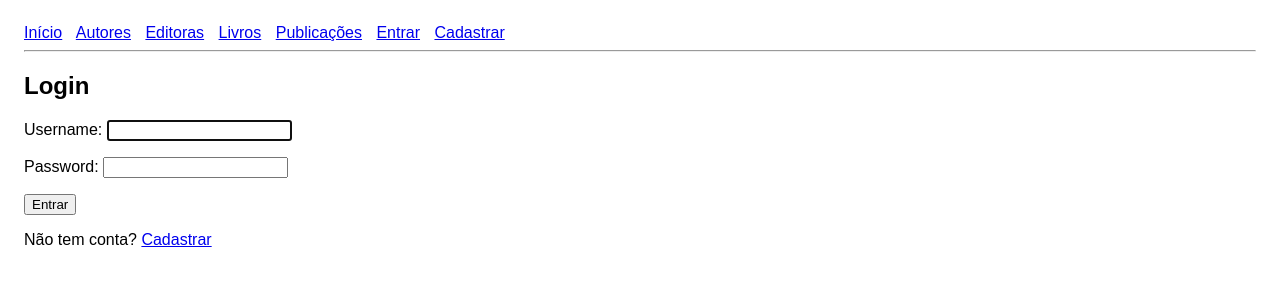
After one commit to felipecartaxo/rad-miniprojeto-myapp, a Django app: page /accounts/login/ in a window 1280 px wide. The commit adds this page. Shown: the top 300 px of the page. Run offline with Django 5.2, Linux system fonts and the light colour scheme.

Commit message:
feat: inclui login, logoff e atualiza os botoes na barra superior

```diff
--- a/edu/templates/edu/base.html
+++ b/edu/templates/edu/base.html
@@ -21,6 +21,13 @@
         <a href="{% url 'editora_list' %}">Editoras</a>
         <a href="{% url 'livro_list' %}">Livros</a>
         <a href="{% url 'publica_list' %}">Publicações</a>
+
+        {% if user.is_authenticated %}
+            <a href="{% url 'logout' %}">Sair</a>
+        {% else %}
+            <a href="{% url 'login' %}">Entrar</a>
+            <a href="{% url 'signup' %}">Cadastrar</a>
+        {% endif %}
     </nav>
     <hr />
 
--- /dev/null
+++ b/edu/templates/registration/login.html
@@ -0,0 +1,11 @@
+{% extends "edu/base.html" %}
+{% block title %}Login{% endblock %}
+{% block content %}
+<h2>Login</h2>
+<form method="post">
+    {% csrf_token %}
+    {{ form.as_p }}
+    <button type="submit">Entrar</button>
+</form>
+<p>Não tem conta? <a href="{% url 'signup' %}">Cadastrar</a></p>
+{% endblock %}
--- a/edu/urls.py
+++ b/edu/urls.py
@@ -3,6 +3,7 @@ from . import views
 
 urlpatterns = [
     path("", views.home, name="edu_home"),
+    path("signup/", views.signup, name="signup"),
 
     # Autor
     path("autores/", views.autor_list, name="autor_list"),
--- a/myapp/settings.py
+++ b/myapp/settings.py
@@ -117,3 +117,7 @@ USE_TZ = True
 # https://docs.djangoproject.com/en/6.0/howto/static-files/
 
 STATIC_URL = 'static/'
+
+LOGIN_URL = "login"
+LOGIN_REDIRECT_URL = "edu_home"
+LOGOUT_REDIRECT_URL = "edu_home"
--- a/myapp/urls.py
+++ b/myapp/urls.py
@@ -22,4 +22,6 @@ urlpatterns = [
     path("admin/", admin.site.urls),
     path("blog/", include("blog.urls")),
     path("edu/", include("edu.urls")),
+    path("accounts/", include("django.contrib.auth.urls")),  # login/logout
+
 ]
```
Also changed, not shown: edu/templates/registration/signup.html (added, +11 -0 lines), db.sqlite3.
